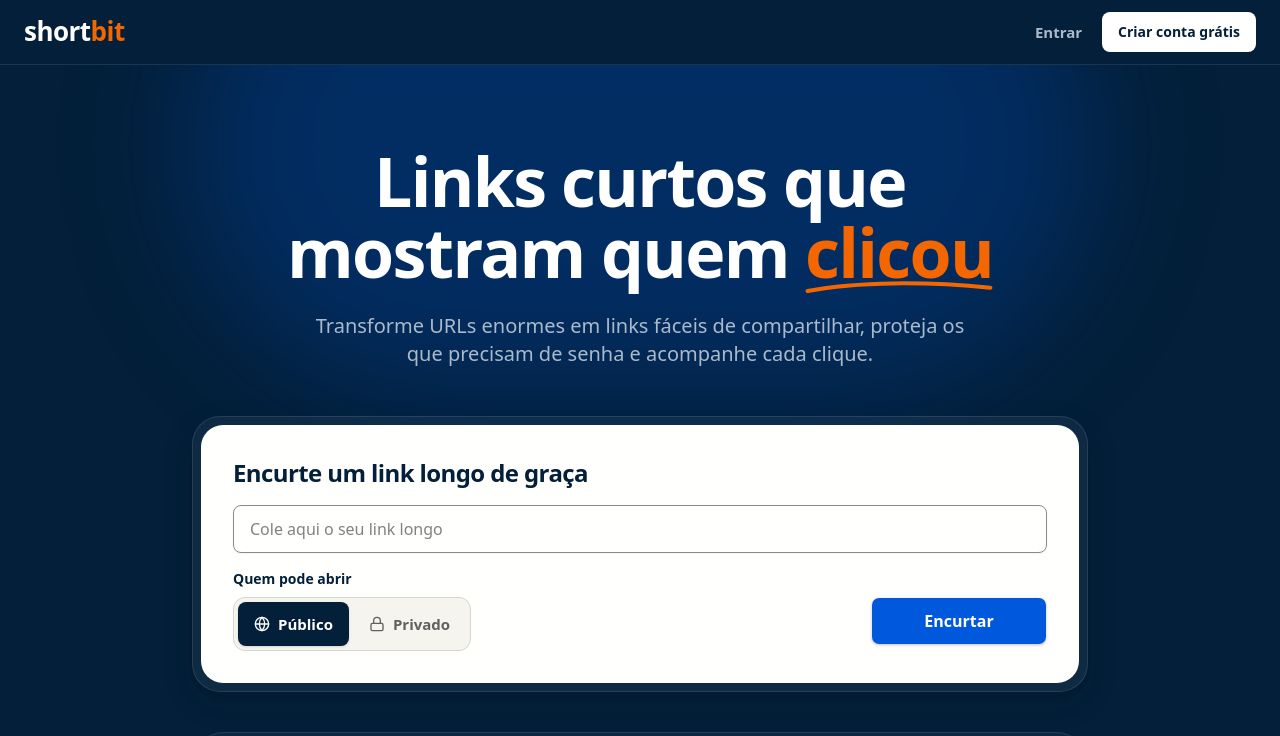
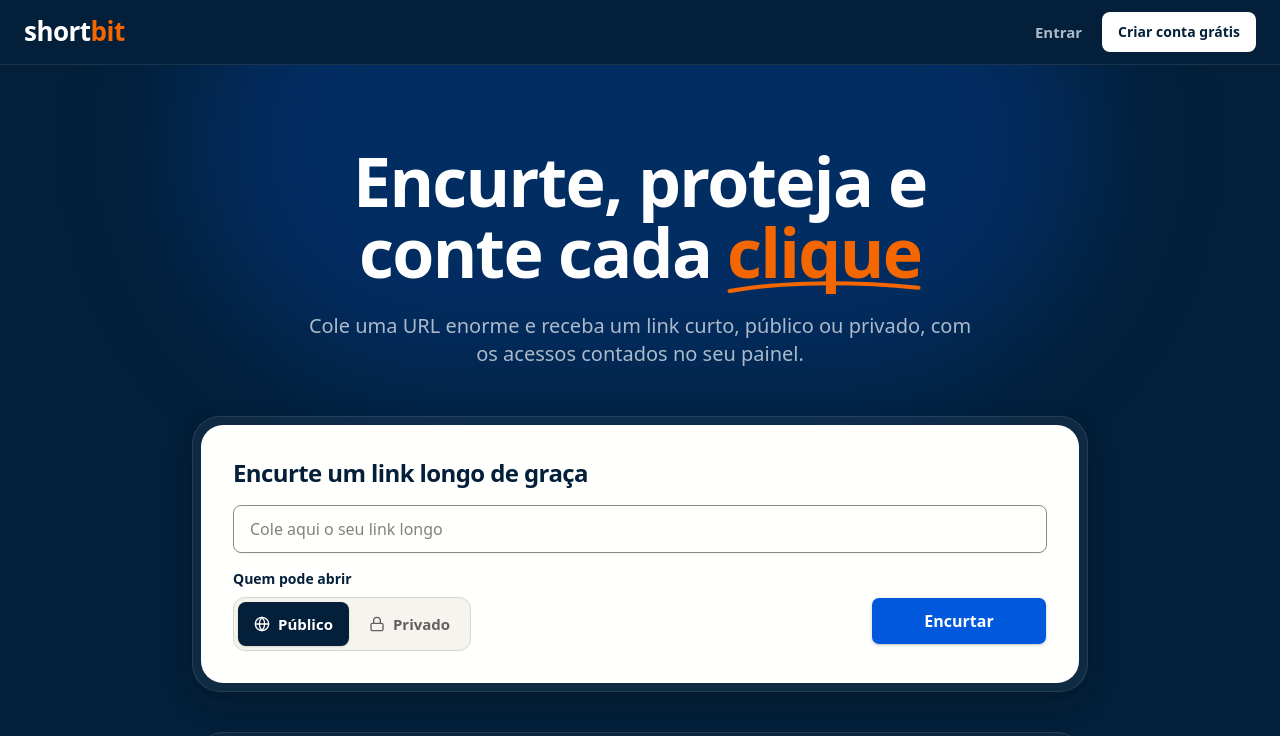
Before and after one commit to fredsaggio/shortbit, a React (Vite) app in the folder frontend/: page / in a window 1280 px wide. Shown: the top 736 px of the page. Built offline with nearby package versions, Linux system fonts and the light colour scheme; no server answers.

Commit message:
feat(front): new home headline
"Links curtos que mostram quem clicou" promised more than the product
does: it counts clicks, it does not show who clicked. The headline now
names the three features, and the subtitle says what you get instead
of repeating it.

```diff
--- a/frontend/src/pages/HomePage.tsx
+++ b/frontend/src/pages/HomePage.tsx
@@ -142,9 +142,9 @@ function ShortenCard() {
   )
 }
 
-const headlineWords = ['Links', 'curtos', 'que', 'mostram', 'quem']
+const headlineWords = ['Encurte,', 'proteja', 'e', 'conte', 'cada']
 
-// Each word rises in turn, then an orange stroke is drawn under "clicou".
+// Each word rises in turn, then an orange stroke is drawn under "clique".
 function HeroTitle() {
   return (
     <h1 className="mx-auto max-w-4xl text-[clamp(2.25rem,6vw,4.25rem)] leading-[1.05] font-extrabold tracking-tight">
@@ -162,7 +162,7 @@ function HeroTitle() {
         className="relative inline-block text-brand motion-safe:animate-in motion-safe:fade-in motion-safe:slide-in-from-bottom-4 motion-safe:duration-700 motion-safe:[animation-fill-mode:both]"
         style={{ animationDelay: `${headlineWords.length * 70}ms` }}
       >
-        clicou
+        clique
         <svg aria-hidden="true" viewBox="0 0 200 20" preserveAspectRatio="none" className="absolute -bottom-1 left-0 h-3 w-full overflow-visible sm:-bottom-2 sm:h-4">
           <path
             d="M3 15 C 55 3, 130 3, 197 11"
@@ -266,7 +266,7 @@ export function HomePage() {
         <div className="relative mx-auto max-w-7xl px-4 pt-14 pb-16 text-center sm:px-6 sm:pt-20 sm:pb-20">
           <HeroTitle />
           <p className="mx-auto mt-6 max-w-2xl text-lg text-navy-300 motion-safe:animate-in motion-safe:fade-in motion-safe:duration-700 motion-safe:[animation-delay:300ms] motion-safe:[animation-fill-mode:both] sm:text-xl">
-            Transforme URLs enormes em links fáceis de compartilhar, proteja os que precisam de senha e acompanhe cada clique.
+            Cole uma URL enorme e receba um link curto, público ou privado, com os acessos contados no seu painel.
           </p>
 
           <ShortenCard />
```
Also changed, not shown: 1 other file (tests, documents, lock files or other folders).
